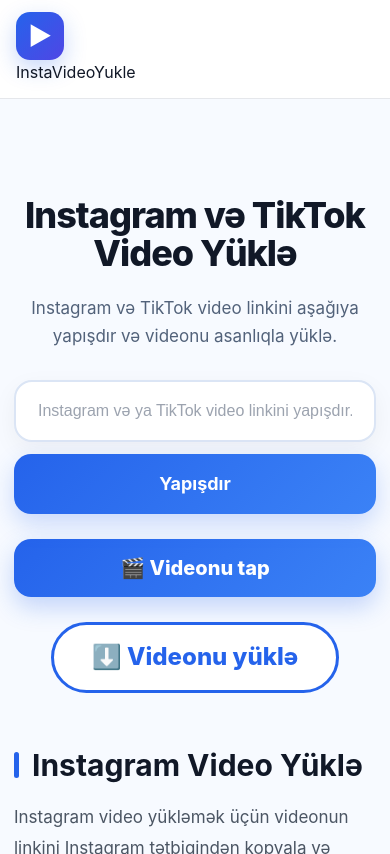
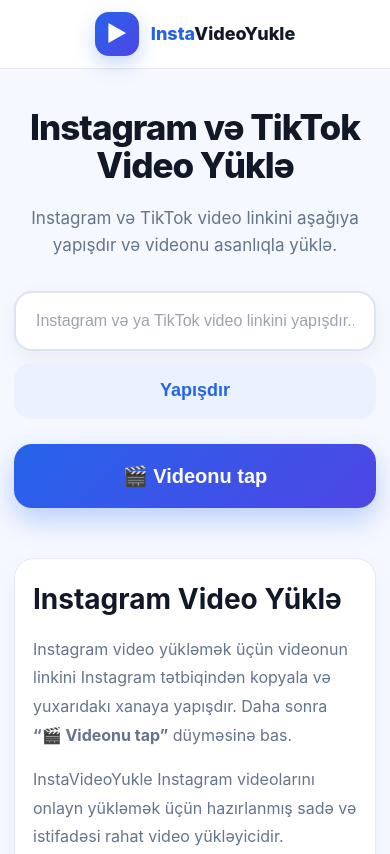
Before and after one commit to salammensalammen00-alt/-nstagramvideoy-kle, a plain HTML site: page index.html in a window 390 px wide. Shown: the top 854 px of the page. Drawn offline with Linux system fonts and the light colour scheme.

Commit message:
Update styles in style.css for improved design
Refactor CSS styles for better layout and design consistency.

```diff
--- a/style.css
+++ b/style.css
@@ -1,8 +1,3 @@
-/* ================================
-   Insta VideoYukle — Yeni Dizayn
-   Yalnız görünüş üçündür
-================================ */
-
 * {
     box-sizing: border-box;
     margin: 0;
@@ -15,424 +10,402 @@
 
 body {
     font-family: -apple-system, BlinkMacSystemFont, "Segoe UI", Roboto, Arial, sans-serif;
-    background: #f7faff;
+    background: #f5f8ff;
     color: #111827;
     line-height: 1.6;
 }
 
-/* ================================
-   HEADER
-================================ */
-
-header {
-    background: rgba(255, 255, 255, 0.96);
+/* HEADER */
+.header {
+    width: 100%;
+    background: #ffffff;
     border-bottom: 1px solid #e5e7eb;
-    padding: 16px 24px;
+    display: flex;
+    align-items: center;
+    justify-content: center;
+    gap: 12px;
+    padding: 14px 20px;
     position: sticky;
     top: 0;
     z-index: 100;
 }
 
 .logo {
-    display: inline-flex;
+    width: 48px;
+    height: 48px;
+    border-radius: 14px;
+    background: linear-gradient(135deg, #2563eb, #4f46e5);
+    color: white;
+    display: flex;
     align-items: center;
     justify-content: center;
-    width: 52px;
-    height: 52px;
-    border-radius: 16px;
-    background: linear-gradient(135deg, #2563eb, #4f46e5);
-    color: white;
-    font-size: 28px;
+    font-size: 25px;
     font-weight: 800;
-    box-shadow: 0 8px 22px rgba(37, 99, 235, 0.25);
+    box-shadow: 0 8px 20px rgba(37, 99, 235, 0.25);
 }
 
-/* Əgər logo yazısı varsa */
-
-header h1,
-.logo-text {
+.brand {
+    font-size: 23px;
+    font-weight: 800;
     color: #111827;
 }
 
-header h1 span,
-.logo-text span {
+.brand span {
     color: #2563eb;
 }
 
-/* ================================
-   ƏSAS HİSSƏ
-================================ */
-
+/* MAIN */
 main {
     width: 100%;
-    max-width: 1000px;
+    max-width: 1050px;
     margin: 0 auto;
     padding: 55px 20px 80px;
 }
 
-/* ================================
-   BAŞLIQ
-================================ */
-
-h1 {
-    font-size: clamp(38px, 7vw, 64px);
-    line-height: 1.08;
-    font-weight: 800;
+/* HERO */
+.hero {
     text-align: center;
-    letter-spacing: -1.5px;
-    color: #111827;
-    margin-bottom: 22px;
+    max-width: 850px;
+    margin: 0 auto;
 }
 
-h1 span {
+.hero h1 {
+    font-size: clamp(38px, 7vw, 62px);
+    line-height: 1.08;
+    font-weight: 850;
+    letter-spacing: -1.8px;
+    color: #111827;
+    margin-bottom: 20px;
+}
+
+.subtitle {
+    max-width: 700px;
+    margin: 0 auto 32px;
+    font-size: 19px;
+    color: #64748b;
+}
+
+/* FORM */
+#downloadForm {
+    width: 100%;
+    max-width: 760px;
+    margin: 0 auto;
+}
+
+/* INPUT */
+.input-container {
+    width: 100%;
+    display: flex;
+    flex-direction: column;
+    gap: 12px;
+}
+
+#urlInput {
+    width: 100%;
+    height: 64px;
+    padding: 0 20px;
+    border: 2px solid #dbe4f0;
+    border-radius: 18px;
+    background: #ffffff;
+    color: #111827;
+    font-size: 17px;
+    outline: none;
+    box-shadow: 0 8px 25px rgba(15, 23, 42, 0.05);
+    transition: 0.2s ease;
+}
+
+#urlInput:focus {
+    border-color: #2563eb;
+    box-shadow: 0 0 0 4px rgba(37, 99, 235, 0.10);
+}
+
+#urlInput::placeholder {
+    color: #9ca3af;
+}
+
+/* YAPIŞDIR */
+#pasteBtn {
+    width: 100%;
+    height: 58px;
+    border: none;
+    border-radius: 17px;
+    background: #eaf1ff;
     color: #2563eb;
+    font-size: 18px;
+    font-weight: 750;
+    cursor: pointer;
+    transition: 0.2s ease;
+}
+
+#pasteBtn:hover {
+    background: #dce8ff;
+}
+
+/* 🎬 VIDEONU TAP */
+#mainSubmitBtn {
+    display: block !important;
+    width: 100% !important;
+    max-width: 430px !important;
+    height: 68px !important;
+
+    margin: 25px auto 0 !important;
+
+    border: none !important;
+    border-radius: 20px !important;
+
+    background: linear-gradient(135deg, #2563eb, #4f46e5) !important;
+    color: #ffffff !important;
+
+    font-size: 21px !important;
+    font-weight: 800 !important;
+
+    cursor: pointer !important;
+
+    box-shadow: 0 12px 28px rgba(37, 99, 235, 0.28) !important;
+
+    transition: transform 0.2s ease,
+                box-shadow 0.2s ease !important;
+}
+
+#mainSubmitBtn:hover {
+    transform: translateY(-2px) !important;
+    box-shadow: 0 16px 35px rgba(37, 99, 235, 0.35) !important;
+}
+
+#mainSubmitBtn:active {
+    transform: scale(0.97) !important;
+}
+
+/* LOADING */
+#loading {
+    margin: 30px auto;
+    text-align: center;
+}
+
+#loading p {
+    margin-top: 12px;
+    color: #64748b;
+    font-size: 17px;
+}
+
+.loader {
+    width: 42px;
+    height: 42px;
+    margin: auto;
+    border: 4px solid #dbe4f0;
+    border-top-color: #2563eb;
+    border-radius: 50%;
+    animation: spin 0.8s linear infinite;
+}
+
+@keyframes spin {
+    to {
+        transform: rotate(360deg);
+    }
+}
+
+/* RESULT */
+#result {
+    margin: 30px auto;
+    max-width: 600px;
+}
+
+.hidden {
+    display: none !important;
+}
+
+/* DOWNLOAD BUTTON */
+#downloadBtn {
+    display: block;
+    width: 100%;
+    max-width: 400px;
+    margin: 20px auto;
+    padding: 17px 25px;
+    border: none;
+    border-radius: 18px;
+    background: #16a34a;
+    color: white;
+    font-size: 19px;
+    font-weight: 800;
+    cursor: pointer;
+}
+
+/* CONTENT */
+.seo-content,
+.how-it-works,
+.faq,
+.info {
+    margin-top: 75px;
+    background: #ffffff;
+    padding: 35px;
+    border-radius: 25px;
+    border: 1px solid #e5eaf2;
+    box-shadow: 0 10px 30px rgba(15, 23, 42, 0.04);
 }
 
 h2 {
     color: #111827;
-    font-size: clamp(28px, 5vw, 42px);
-    line-height: 1.15;
-    margin-bottom: 20px;
+    font-size: 32px;
+    line-height: 1.2;
+    margin-bottom: 18px;
 }
 
-p {
-    color: #4b5563;
+.seo-content h2:not(:first-child) {
+    margin-top: 40px;
 }
 
-/* ================================
-   AÇIQLAMA
-================================ */
-
-.subtitle,
-.hero p {
-    max-width: 720px;
-    margin: 0 auto 30px;
-    text-align: center;
-    font-size: 19px;
-    color: #52627a;
+.seo-content p,
+.info p {
+    color: #64748b;
+    font-size: 17px;
+    line-height: 1.8;
+    margin-bottom: 15px;
 }
 
-/* ================================
-   FORM
-================================ */
-
-form {
-    max-width: 780px;
-    margin: 30px auto 0;
+/* STEPS */
+.steps {
+    display: grid;
+    grid-template-columns: repeat(3, 1fr);
+    gap: 18px;
 }
 
-/* Link xanası */
-
-input[type="text"],
-input[type="url"] {
-    width: 100%;
-    height: 64px;
-    padding: 0 22px;
-    border: 2px solid #dbe5f5;
+.step {
+    padding: 25px;
+    background: #f8faff;
+    border: 1px solid #e3eaf5;
     border-radius: 20px;
-    background: white;
-    color: #111827;
-    font-size: 17px;
-    outline: none;
-    transition: 0.2s ease;
-    box-shadow: 0 8px 25px rgba(15, 23, 42, 0.05);
 }
 
-input[type="text"]:focus,
-input[type="url"]:focus {
-    border-color: #2563eb;
-    box-shadow: 0 0 0 4px rgba(37, 99, 235, 0.10);
+.step-number {
+    width: 42px;
+    height: 42px;
+    display: flex;
+    align-items: center;
+    justify-content: center;
+    border-radius: 50%;
+    background: #2563eb;
+    color: white;
+    font-weight: 800;
+    margin-bottom: 15px;
 }
 
-input::placeholder {
-    color: #9ca3af;
+.step h3 {
+    margin-bottom: 8px;
+    color: #111827;
 }
 
-/* ================================
-   DÜYMƏLƏR
-================================ */
-
-button {
-    border: none;
-    cursor: pointer;
-    font-family: inherit;
-    transition: 0.2s ease;
-}
-
-/* Yapışdır */
-
-#pasteBtn {
-    width: 100%;
-    min-height: 62px;
-    margin-top: 12px;
-    border-radius: 18px;
-    background: linear-gradient(135deg, #2563eb, #3b82f6);
-    color: white;
-    font-size: 19px;
-    font-weight: 700;
-    box-shadow: 0 10px 25px rgba(37, 99, 235, 0.22);
-}
-
-#pasteBtn:hover {
-    transform: translateY(-2px);
-    box-shadow: 0 14px 30px rgba(37, 99, 235, 0.28);
-}
-
-#pasteBtn:active {
-    transform: scale(0.98);
-}
-
-/* Videonu tap */
-
-#downloadBtn,
-.download-btn {
-    display: block;
-    margin: 22px auto 0;
-    padding: 15px 30px;
-    border: 2px solid #2563eb;
-    border-radius: 999px;
-    background: white;
-    color: #2563eb;
-    font-size: 18px;
-    font-weight: 700;
-}
-
-#downloadBtn:hover,
-.download-btn:hover {
-    background: #2563eb;
-    color: white;
-    transform: translateY(-2px);
-}
-
-/* ================================
-   KARTLAR
-================================ */
-
-.features {
-    display: grid;
-    grid-template-columns: repeat(4, 1fr);
-    gap: 14px;
-    margin-top: 55px;
-}
-
-.feature,
-.card {
-    background: white;
-    border: 1px solid #e7eef8;
-    border-radius: 22px;
-    padding: 25px 16px;
-    text-align: center;
-    box-shadow: 0 10px 30px rgba(15, 23, 42, 0.05);
-}
-
-.feature h3,
-.card h3 {
-    color: #111827;
-    margin: 10px 0 5px;
-}
-
-.feature p,
-.card p {
-    font-size: 14px;
+.step p {
     color: #64748b;
 }
 
-/* ================================
-   MƏZMUN BÖLMƏLƏRİ
-================================ */
-
-section {
-    margin-top: 70px;
+/* FAQ */
+.faq details {
+    border-bottom: 1px solid #e5e7eb;
+    padding: 18px 0;
 }
 
-section h2 {
-    position: relative;
-    padding-left: 18px;
+.faq details:last-child {
+    border-bottom: none;
 }
 
-section h2::before {
-    content: "";
-    position: absolute;
-    left: 0;
-    top: 4px;
-    bottom: 4px;
-    width: 5px;
-    border-radius: 10px;
-    background: #2563eb;
+.faq summary {
+    cursor: pointer;
+    font-weight: 750;
+    color: #111827;
+    font-size: 17px;
 }
 
-section p {
-    font-size: 18px;
-    line-height: 1.8;
+.faq details p {
+    margin-top: 12px;
+    color: #64748b;
 }
 
-/* ================================
-   LİNKLƏR
-================================ */
-
-a {
-    color: #2563eb;
-    text-decoration: none;
+/* FOOTER */
+footer {
+    text-align: center;
+    padding: 30px 20px;
+    color: #94a3b8;
+    font-size: 14px;
 }
 
-a:hover {
-    text-decoration: underline;
-}
-
-/* ================================
-   MOBİL
-================================ */
-
+/* MOBILE */
 @media (max-width: 700px) {
 
-    header {
-        padding: 12px 16px;
+    .header {
+        padding: 12px 15px;
     }
 
     .logo {
-        width: 48px;
-        height: 48px;
-        border-radius: 14px;
-        font-size: 25px;
+        width: 44px;
+        height: 44px;
+        font-size: 22px;
+    }
+
+    .brand {
+        font-size: 20px;
     }
 
     main {
-        padding: 42px 14px 60px;
+        padding: 40px 14px 60px;
     }
 
-    h1 {
-        font-size: 42px;
+    .hero h1 {
+        font-size: 40px;
         letter-spacing: -1px;
     }
 
-    .subtitle,
-    .hero p {
+    .subtitle {
         font-size: 17px;
         line-height: 1.6;
     }
 
-    input[type="text"],
-    input[type="url"] {
-        height: 62px;
-        border-radius: 18px;
+    #urlInput {
+        height: 60px;
         font-size: 16px;
     }
 
     #pasteBtn {
-        min-height: 60px;
-        font-size: 18px;
-        border-radius: 17px;
+        height: 56px;
     }
 
-    #downloadBtn,
-    .download-btn {
-        font-size: 17px;
-        padding: 14px 26px;
+    #mainSubmitBtn {
+        width: 100% !important;
+        max-width: 100% !important;
+        height: 64px !important;
+        font-size: 20px !important;
+        border-radius: 18px !important;
     }
 
-    .features {
-        grid-template-columns: repeat(2, 1fr);
-        gap: 10px;
-        margin-top: 40px;
+    .seo-content,
+    .how-it-works,
+    .faq,
+    .info {
+        margin-top: 50px;
+        padding: 24px 18px;
+        border-radius: 20px;
     }
 
-    .feature,
-    .card {
-        padding: 20px 10px;
-        border-radius: 18px;
+    h2 {
+        font-size: 28px;
     }
 
-    section {
-        margin-top: 55px;
+    .seo-content p,
+    .info p {
+        font-size: 16px;
     }
 
-    section h2 {
-        font-size: 30px;
-    }
-
-    section p {
-        font-size: 17px;
+    .steps {
+        grid-template-columns: 1fr;
     }
 }
 
-/* ================================
-   ÇOX KİÇİK TELEFONLAR
-================================ */
-
 @media (max-width: 390px) {
 
-    h1 {
-        font-size: 36px;
+    .hero h1 {
+        font-size: 35px;
     }
 
-    .features {
-        grid-template-columns: 1fr 1fr;
-    }
-
-    .feature p {
-        font-size: 13px;
+    .brand {
+        font-size: 18px;
     }
 }
-#downloadBtn {
-    display: block !important;
-    width: fit-content !important;
-    min-width: 280px !important;
-    margin: 25px auto 0 !important;
-
-    padding: 18px 38px !important;
-
-    font-size: 24px !important;
-    font-weight: 800 !important;
-
-    text-align: center !important;
-
-    border: 3px solid #2563eb !important;
-    border-radius: 50px !important;
-
-    background: white !important;
-    color: #2563eb !important;
-
-    line-height: 1.2 !important;
-}
-/* 🎬 Videonu tap düyməsi */
-#downloadForm button:not(#pasteBtn) {
-    display: block !important;
-    width: 100% !important;
-    max-width: 420px !important;
-    margin: 25px auto !important;
-    padding: 18px 25px !important;
-
-    background: linear-gradient(135deg, #2563eb, #3b82f6) !important;
-    color: #ffffff !important;
-
-    border: none !important;
-    border-radius: 18px !important;
-
-    font-size: 21px !important;
-    font-weight: 800 !important;
-    text-align: center !important;
-
-    box-shadow: 0 10px 25px rgba(37, 99, 235, 0.25) !important;
-    cursor: pointer !important;
-    transition: 0.2s ease !important;
-}
-
-#downloadForm button:not(#pasteBtn):hover {
-    transform: translateY(-2px) !important;
-    box-shadow: 0 14px 30px rgba(37, 99, 235, 0.35) !important;
-}
-
-#downloadForm button:not(#pasteBtn):active {
-    transform: scale(0.97) !important;
-}
-
-/* Telefon üçün */
-@media (max-width: 600px) {
-    #downloadForm button:not(#pasteBtn) {
-        width: 100% !important;
-        max-width: 100% !important;
-        font-size: 20px !important;
-        padding: 17px 20px !important;
-        border-radius: 17px !important;
-    }
-}
```
